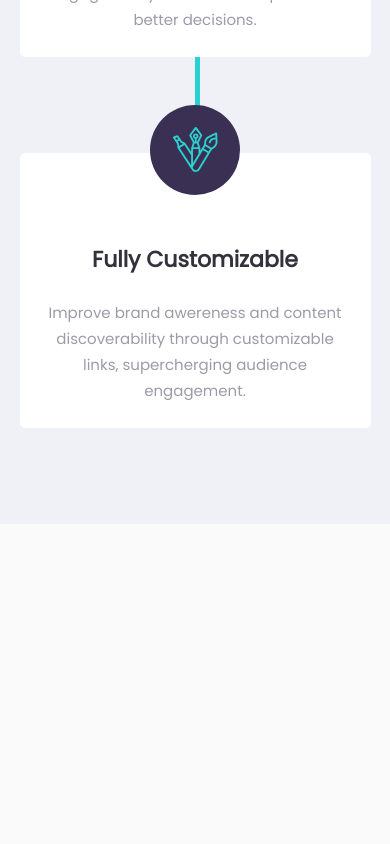
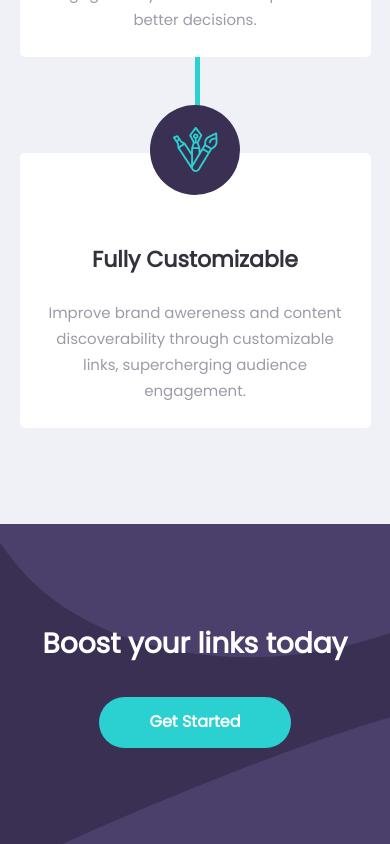
Before and after one commit to AnnaMarandola/shorten_links, a React (Create React App) app: page / in a window 390 px wide. Shown: the part 1967-2811 px from the top of the page. Before the commit the page ends 2491 px from the top, so only its background shows below. Built offline with nearby package versions, Linux system fonts and the light colour scheme.

Commit message:
responsive boost component

```diff
--- a/src/App.js
+++ b/src/App.js
@@ -2,6 +2,7 @@ import Navbar from "./components/Navbar";
 import Hero from "./components/Hero";
 import SearchBar from "./components/SearchBar";
 import PromoSection from "./components/PromoSection";
+import BoostBanner from "./components/BoostBanner";
 
 function App() {
   return (
@@ -10,6 +11,7 @@ function App() {
     <Hero />
     <SearchBar />
     <PromoSection />
+    <BoostBanner />
     </div>
   );
 }
--- /dev/null
+++ b/src/components/BoostBanner.js
@@ -0,0 +1,53 @@
+import { withStyles, Typography } from "@material-ui/core";
+import BOOSTMOBILE from "../assets/bg-boost-mobile.svg";
+import BOOSTDESKTOP from "../assets/bg-boost-desktop.svg";
+import CTAButton from "./CTAButton";
+
+const styles = (theme) => ({
+  root: {
+    width: "100%",
+    height: "20rem",
+    backgroundColor: theme.palette.primary.deepBlue,
+    backgroundImage: `url(${BOOSTMOBILE})`,
+    backgroundRepeat: "no-repeat",
+    backgroundPosition: "center 60% ",
+    backgroundSize: "cover",
+    display: "flex",
+    flexDirection: "column",
+    alignItems: "center",
+    justifyContent: "space-evenly",
+    [theme.breakpoints.up("md")]: {
+      backgroundImage: `url(${BOOSTDESKTOP})`,
+      backgroundPosition: "center 20%",
+      height: "15rem",
+    },
+  },
+  title: {
+    color: "white",
+    marginTop: "6rem",
+    [theme.breakpoints.up("md")]: {
+      marginBottom: "1rem",
+    },
+  },
+  getStartedBtn: {
+    width: "12rem",
+    marginBottom: "6rem",
+    [theme.breakpoints.up("md")]: {
+      marginBottom: "rem",
+    },
+
+  },
+});
+
+const BoostBanner = ({ classes }) => {
+  return (
+    <div className={classes.root}>
+      <Typography variant="h2" className={classes.title}>
+        Boost your links today
+      </Typography>
+      <CTAButton className={classes.getStartedBtn}>Get Started</CTAButton>
+    </div>
+  );
+};
+
+export default withStyles(styles)(BoostBanner);
```
Also changed, not shown: src/assets/bg-boost-desktop.svg (added), src/assets/bg-boost-mobile.svg (added).
